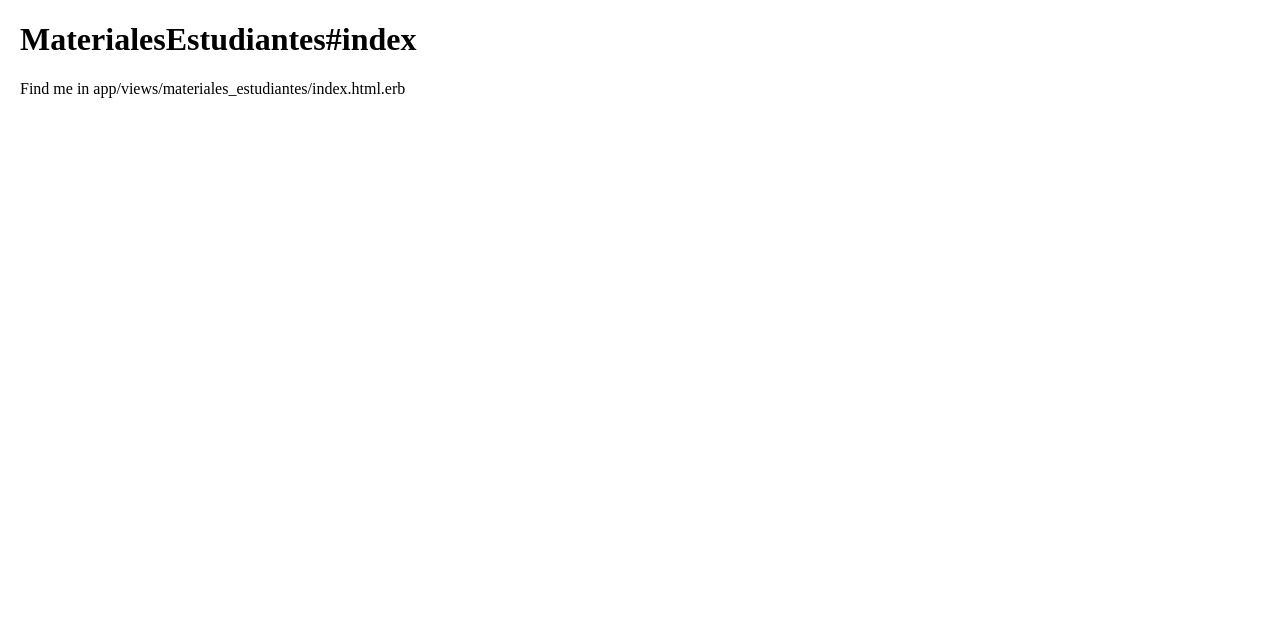
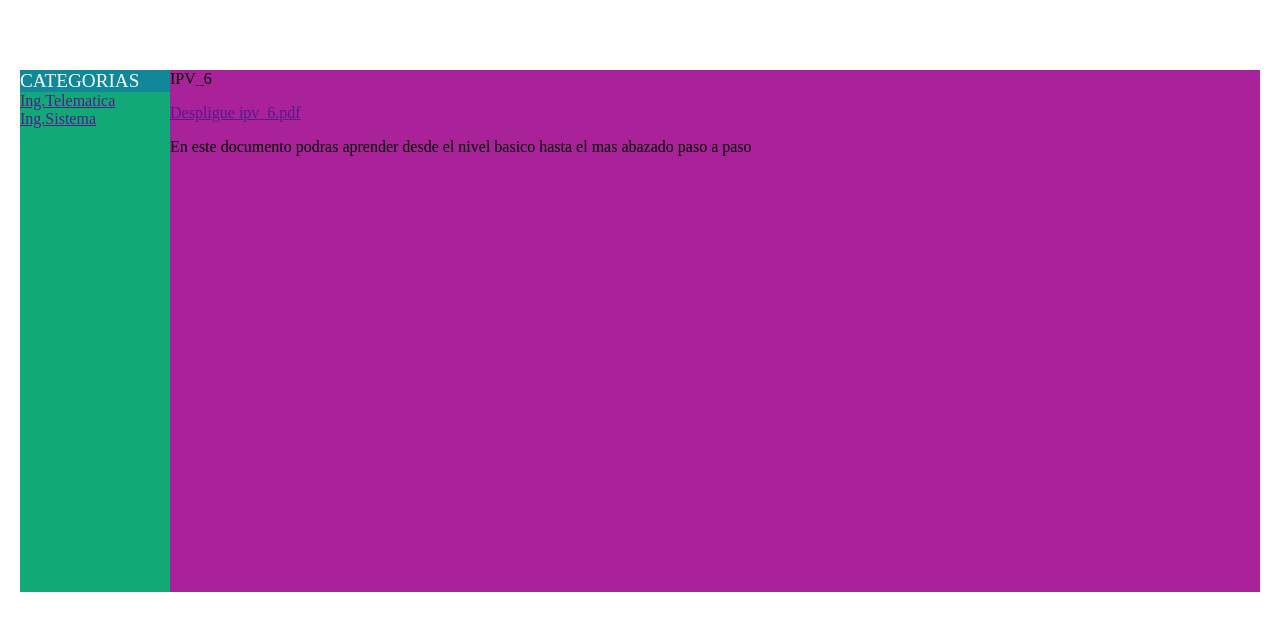
Before and after one commit to HackathonNicaragua/weareone, a Rails app: page /materiales_estudiantes/index in a window 1280 px wide. Shown: the top 631 px of the page. Run offline with Rails 7, Linux system fonts and the light colour scheme; style sheets or scripts are compiled from the project's sources.

Commit message:
Primera vesion de la vista materias_estudiantes

```diff
--- /dev/null
+++ b/uniting-university/app/assets/stylesheets/materiales_estudiantes.css
@@ -0,0 +1,23 @@
+body{
+	margin-left: 20px;
+    margin-right: 20px;
+}
+#aside_materia_estu{
+background: #189;
+width: 150px;
+margin-top: 70px;
+}
+#btn_cate_materia_estu{
+color: #fff;
+font-size: 1.2em;
+}
+#lista_categoria_materia_estu{
+background: #1a7;
+height: 500px;
+}
+#preguntas_materia_estu{
+	background: #a29;
+	margin-left:150px;
+    margin-top: -538px;
+    height: 522px;
+}
--- a/uniting-university/app/views/materiales_estudiantes/index.html.erb
+++ b/uniting-university/app/views/materiales_estudiantes/index.html.erb
@@ -1,2 +1,21 @@
-<h1>MaterialesEstudiantes#index</h1>
-<p>Find me in app/views/materiales_estudiantes/index.html.erb</p>
+<!DOCTYPE html>
+<html>
+<head>
+	<title>usuario_profesional</title>
+</head>
+<body>
+	<aside id="aside_materia_estu">
+	     <div id="btn_cate_materia_estu"> CATEGORIAS </div>
+			<div id="lista_categoria_materia_estu">
+				<a href="" > Ing.Telematica</a> <br>
+				<a href=""> Ing.Sistema</a>
+		</div>
+
+	</aside>
+  	<div id="preguntas_materia_estu">
+				<p> IPV_6 </p>
+				<a href=""> Despligue ipv_6.pdf </a>
+				<p>En este documento podras aprender desde el nivel basico hasta el mas abazado paso a paso</p>
+	</div>
+</body>
+</html>
```
